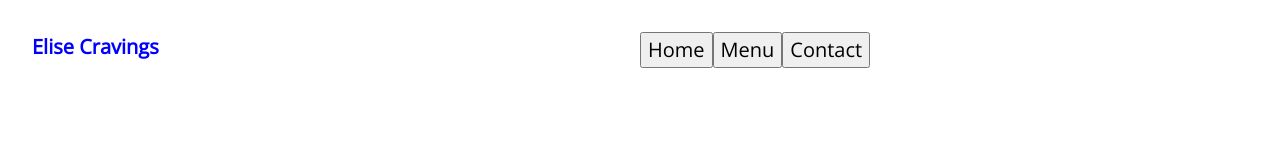
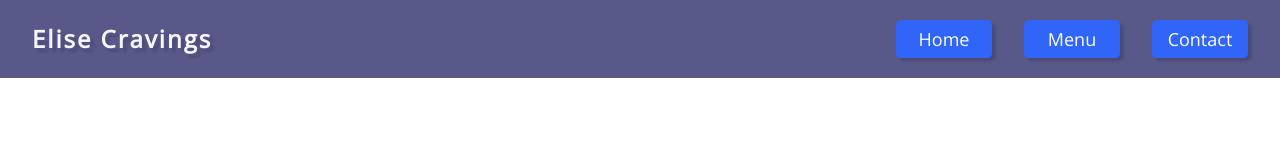
Before and after one commit to arey-dev/restaurant, a website built with webpack: page dist/index.html in a window 1280 px wide. Built offline with nearby package versions, Linux system fonts and the light colour scheme.

Commit message:
git add header styles

```diff
--- a/src/styles/index.css
+++ b/src/styles/index.css
@@ -1,4 +1,34 @@
-#content {
-  color: blue;
-  font-size: 20px;
+header {
+  background-color: var(--clr-primary-light);
+  color: var(--clr-neutral-light);
+  text-shadow: rgba(0, 0, 0, 0.15) 0.2em 0.2em 2.6px;
 }
+
+header .container {
+  --padding-block: 1.25rem;
+}
+
+h1 {
+  font-size: 1.5rem;
+  letter-spacing: 2px;
+  align-self: center;
+}
+
+.btn-container {
+  display: flex;
+  justify-content: flex-end;
+  gap: 2rem;
+}
+
+.button {
+  max-width: 6rem;
+  width: 100%;
+  background-color: var(--clr-accent-light);
+  color: white;
+  border: 0;
+  border-radius: 0.25em;
+  cursor: pointer;
+  padding-block: 0.625rem;
+  line-height: 1;
+  box-shadow: rgba(0, 0, 0, 0.15) 0.2em 0.2em 2.6px;
+}
```
